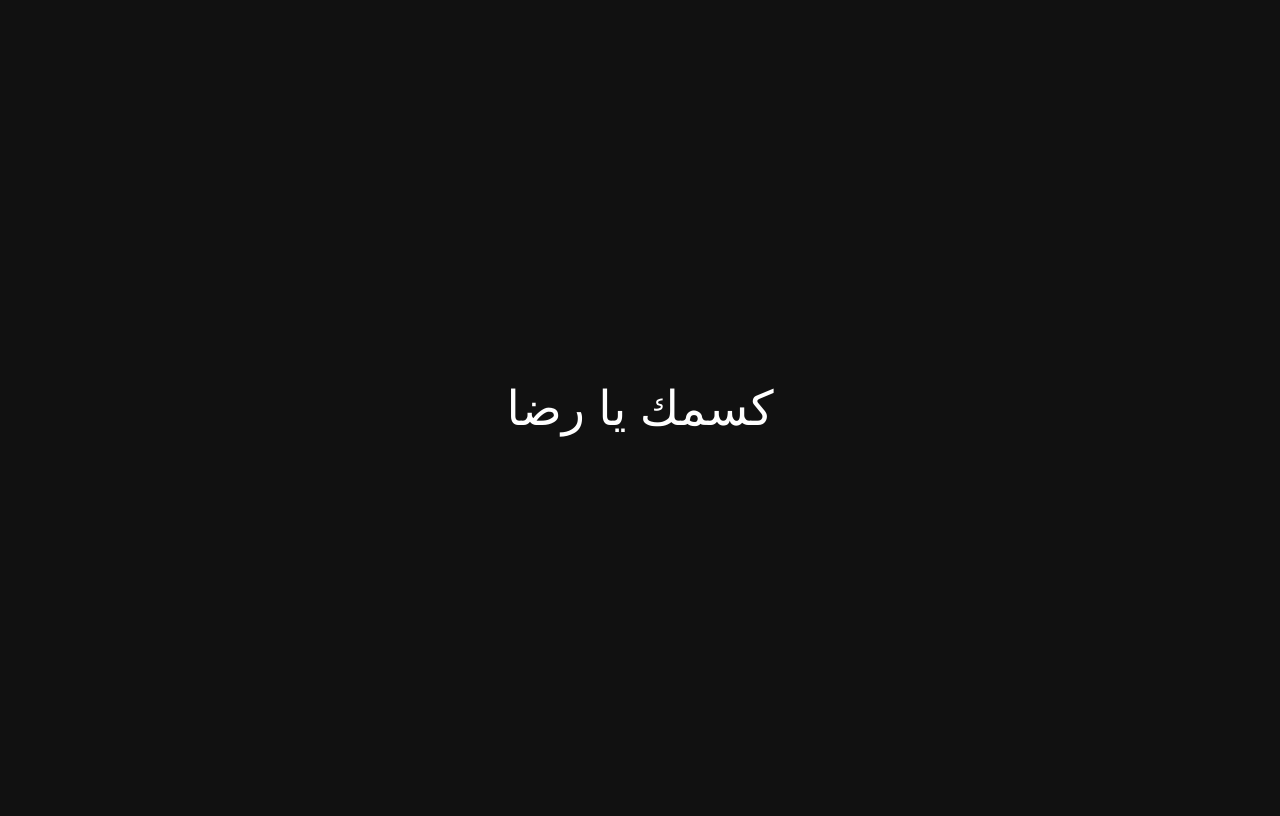
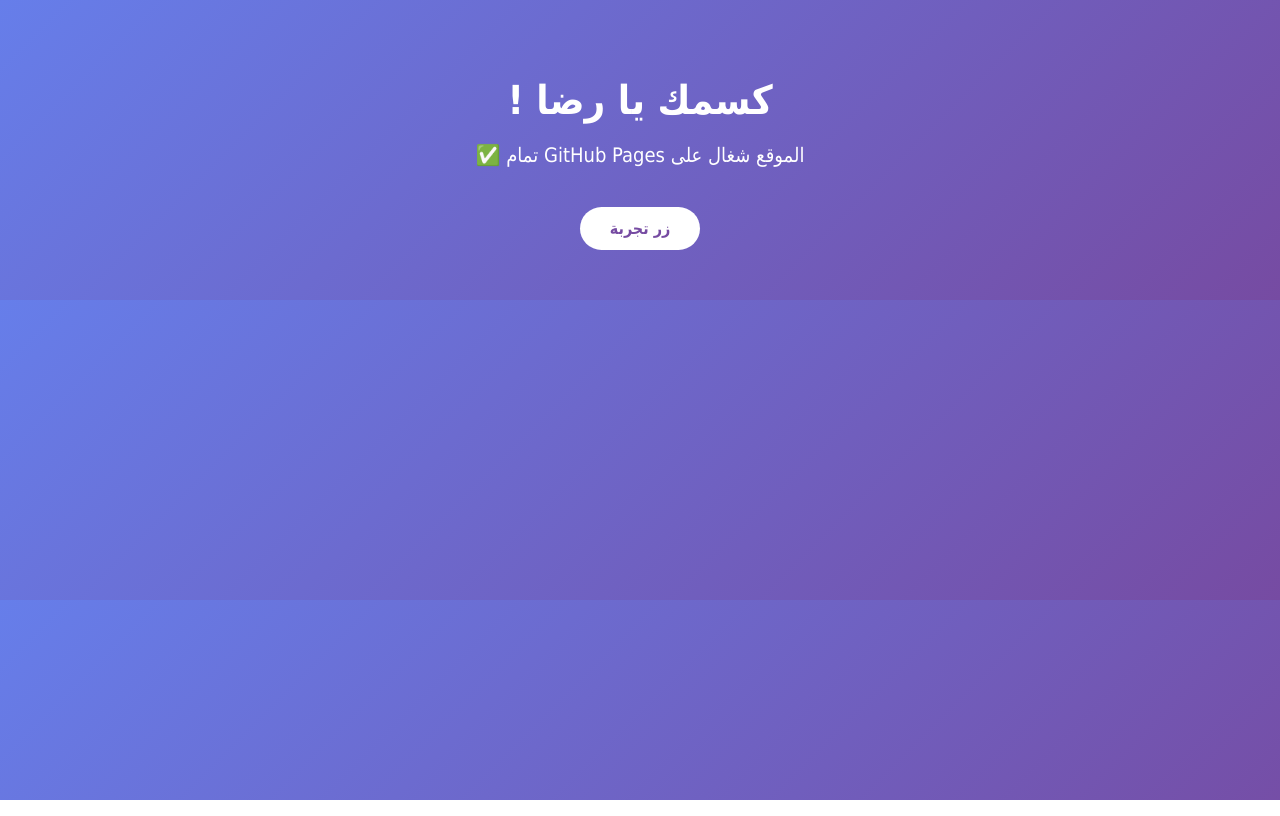
Before and after one commit to abdelrhman1744-boop/reza-page, a plain HTML site: page index.html in a window 1280 px wide. Drawn offline with Linux system fonts and the light colour scheme.

Commit message:
Update index.html

```diff
--- a/index.html
+++ b/index.html
@@ -1 +1,40 @@
-<!DOCTYPE html><html><head><meta charset="UTF-8"><title>صفحة</title><style>body{display:flex;justify-content:center;align-items:center;height:100vh;font-size:48px;font-family:Arial;background:#111;color:#fff;text-align:center}</style></head><body>كسمك يا رضا</body></html>
+<!DOCTYPE html>
+<html lang="ar" dir="rtl">
+<head>
+  <meta charset="UTF-8">
+  <meta name="viewport" content="width=device-width, initial-scale=1.0">
+  <title>صفحتي على GitHub</title>
+  <style>
+    body {
+      font-family: 'Tahoma', sans-serif;
+      background: linear-gradient(135deg, #667eea 0%, #764ba2 100%);
+      color: white;
+      text-align: center;
+      padding: 50px;
+      margin: 0;
+    }
+    h1 {
+      font-size: 40px;
+      margin-bottom: 20px;
+    }
+    p {
+      font-size: 20px;
+    }
+    .btn {
+      background: white;
+      color: #764ba2;
+      padding: 12px 30px;
+      border-radius: 25px;
+      text-decoration: none;
+      display: inline-block;
+      margin-top: 20px;
+      font-weight: bold;
+    }
+  </style>
+</head>
+<body>
+  <h1> كسمك يا رضا !</h1>
+  <p>الموقع شغال على GitHub Pages تمام ✅</p>
+  <a href="#" class="btn">زر تجربة</a>
+</body>
+</html>
```
